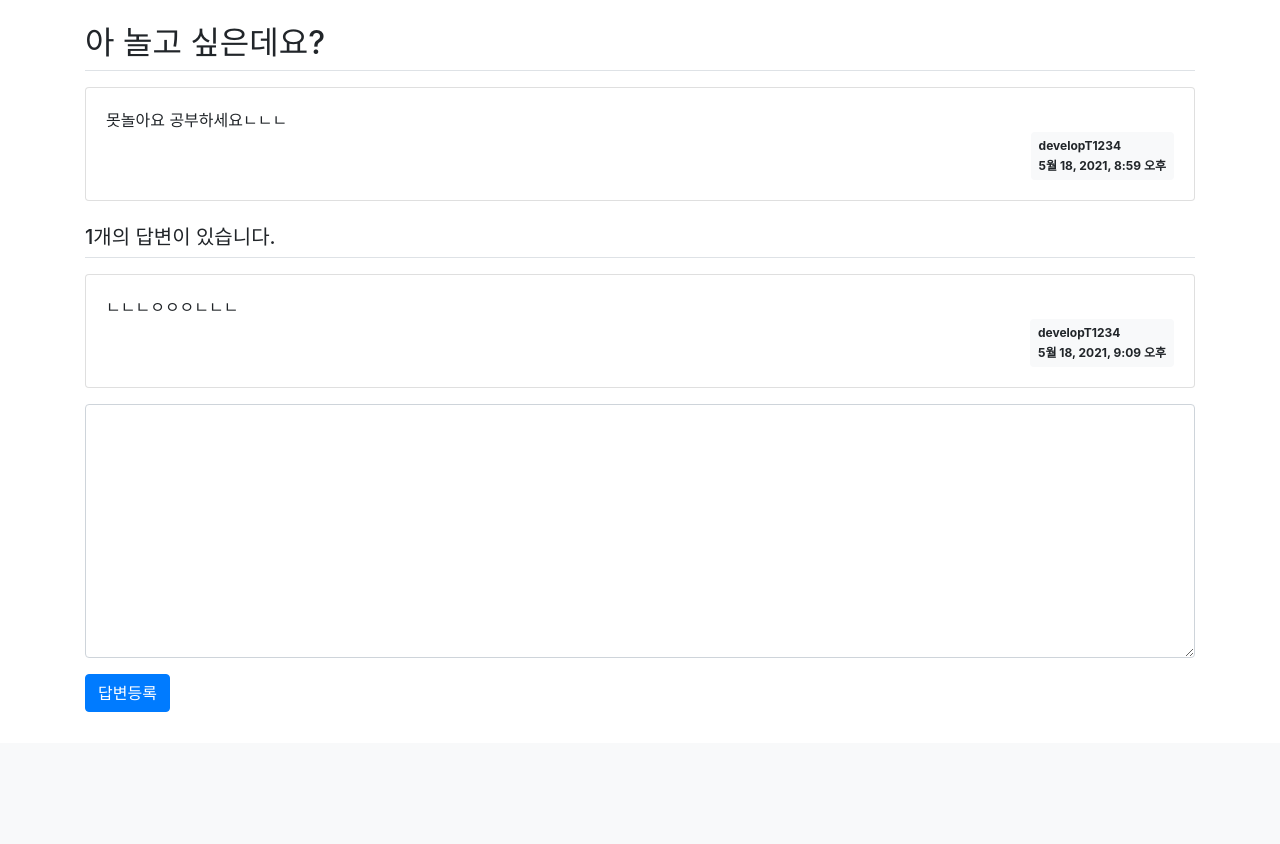
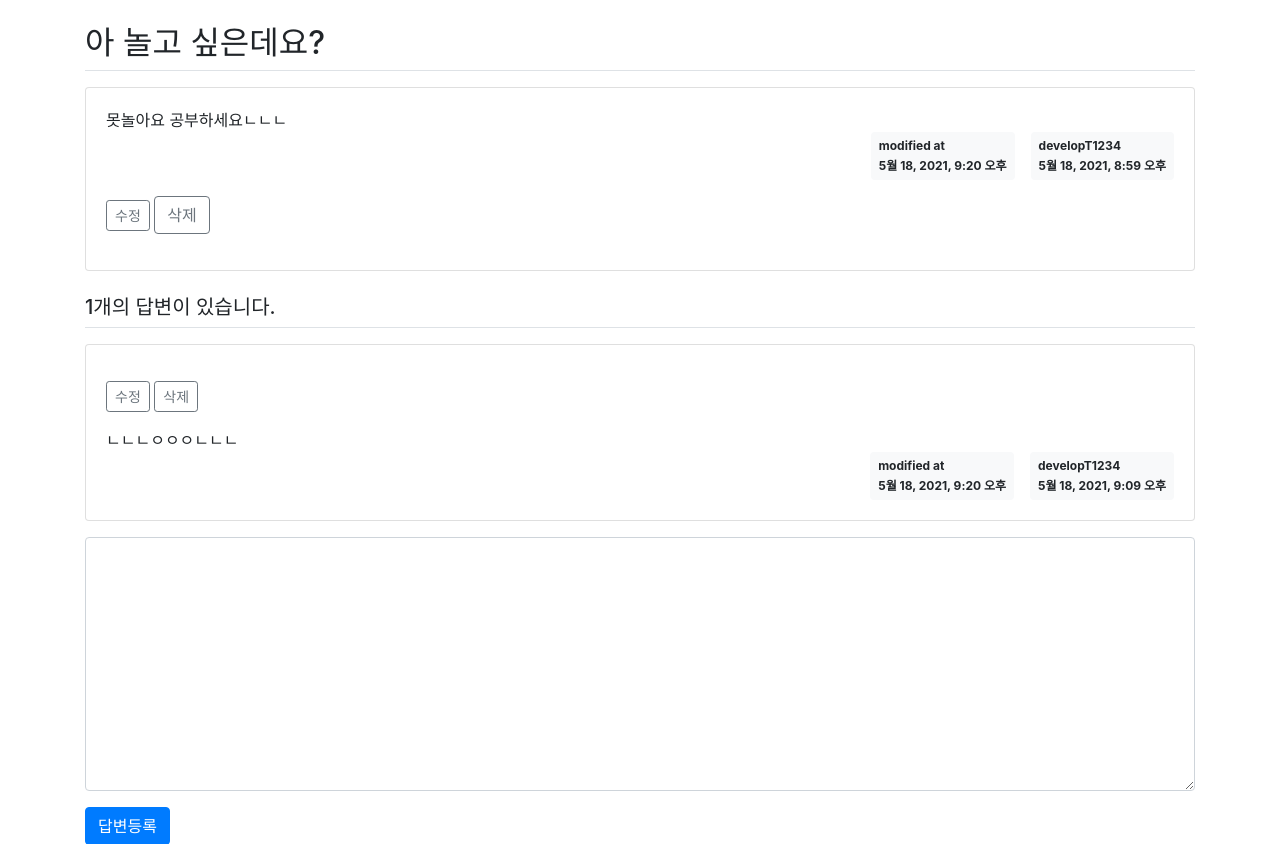
Before and after one commit to A-WOS/mysite, a Django app: page /pybo/answer/create/2/ in a window 1280 px wide. Shown: the part 57-901 px from the top of the page. Before the commit the page ends 769 px from the top, so only its background shows below. Run offline with Django 3.2, Linux system fonts and the light colour scheme; a user stored in the database is signed in; data comes from the database, SQL or seed files in the repository; both versions use the stored data as it was after the commit; some libraries are stand-ins or nearby versions.

Commit message:
게시물, 답변 수정 & 삭제 기능 추가하기

```diff
--- a/pybo/models.py
+++ b/pybo/models.py
@@ -7,6 +7,7 @@ class Question(models.Model):
     content = models.TextField()
     create_date = models.DateTimeField()
     author = models.ForeignKey(User, on_delete=models.CASCADE)
+    modify_date = models.DateTimeField(null=True, blank=True)
 
     def __str__(self):
         return self.subject
@@ -17,6 +18,7 @@ class Answer(models.Model):
     content = models.TextField()
     create_date = models.DateTimeField()
     author = models.ForeignKey(User, on_delete=models.CASCADE)
+    modify_date = models.DateTimeField(null=True, blank=True)
 
     def __str__(self):
         return self.content
--- a/pybo/urls.py
+++ b/pybo/urls.py
@@ -7,5 +7,9 @@ urlpatterns = [
     path('', views.index, name='index'),
     path('<int:question_id>/', views.detail, name='detail'),
     path('answer/create/<int:question_id>/', views.answer_create, name='answer_create'),
-    path('question/create/', views.question_create, name='question_create')
+    path('question/create/', views.question_create, name='question_create'),
+    path('question/modify/<int:question_id>/', views.question_modify, name='question_modify'),
+    path('question/delete/<int:question_id>/', views.question_delete, name='question_delete'),
+    path('answer/modify/<int:answer_id>/', views.answer_modify, name='answer_modify'),
+    path('answer/delete/<int:answer_id>/', views.answer_delete, name='answer_delete'),
 ]
--- a/pybo/views.py
+++ b/pybo/views.py
@@ -1,3 +1,4 @@
+from django.contrib import messages
 from django.core.paginator import Paginator
 from django.shortcuts import render, get_object_or_404, redirect
 from django.utils import timezone
@@ -69,3 +70,77 @@ def question_create(request):
     context = {'form': form}
 
     return render(request, 'pybo/question_form.html', context)
+
+
+@login_required(login_url='common:login')
+def question_modify(request, question_id):
+    """
+    pybo 질문 수정
+    """
+    question = get_object_or_404(Question, pk=question_id)
+    if request.user != question.author:
+        messages.error(request, '수정 권한이 업습니다.')
+        return redirect('pybo:detail', question_id=question_id)
+
+    if request.method == "POST":
+        form = QuestionForm(request.POST, instance=question)
+        if form.is_valid():
+            question = form.save(commit=False)
+            question.author = request.user
+            question.modify_date = timezone.now() # 수정일시 저장
+            question.save()
+            return redirect('pybo:detail', question_id=question.id)
+    else:
+        form = QuestionForm(instance=question)
+    context = {'form': form}
+    return render(request, 'pybo/question_form.html', context)
+
+
+@login_required(login_url='common:login')
+def question_delete(request, question_id):
+    """
+    pybo 질문 삭제
+    """
+    question = get_object_or_404(Question, pk=question_id)
+    if request.user != question.author:
+        messages.error(request, '삭제권한이 없습니다.')
+        return redirect('pybo:detail', question_id=question.id)
+    question.delete()
+    return redirect('pybo:index')
+
+
+@login_required(login_url='common:login')
+def answer_modify(request, answer_id):
+    """
+    pybo 답변 수정
+    """
+    answer = get_object_or_404(Answer, pk=answer_id)
+    if request.user != answer.author:
+        messages.error(request, '수정권한이 없습니다.')
+        return redirect('pybo:detail', question_id=answer.question.id)
+
+    if request.method == "POST":
+        form = AnswerForm(request.POST, instance=answer)
+        if form.is_valid():
+            answer = form.save(commit=False)
+            answer.author = request.user
+            answer.modify_date = timezone.now()
+            answer.save()
+            return redirect('pybo:detail', question_id=answer.question.id)
+    else:
+        form = AnswerForm(instance=answer)
+    context = {'answer': answer, 'form': form}
+    return render(request, 'pybo/answer_form.html', context)
+
+
+@login_required(login_url='common:login')
+def answer_delete(request, answer_id):
+    """
+    pybo 답변 삭제
+    """
+    answer = get_object_or_404(Answer, pk=answer_id)
+    if request.user != answer.author:
+        messages.error(request, '삭제권한이 없습니다.')
+    else:
+        answer.delete()
+    return redirect('pybo:detail', question_id=answer.question.id)
--- a/templates/base.html
+++ b/templates/base.html
@@ -17,5 +17,9 @@
 
 <script src="{% static 'jquery-3.6.0.min.js' %}"></script>
 <script src="{% static 'bootstrap.min.js' %}"></script>
+<!-- 자바스크립트 Start -->
+{% block script %}
+{% endblock %}
+<!-- 자바스크립트 End -->
 </body>
 </html>
--- a/templates/pybo/question_detail.html
+++ b/templates/pybo/question_detail.html
@@ -12,24 +12,61 @@
 {#</head>#}
 {#<body>#}
 <div class="container my-3">
+    <!-- 사용자 오류 표시 -->
+    {% if messages %}
+    <div class="alert alert-danger my-3" role="alert">
+    {% for message in messages %}
+        <strong>{{ message.tags }}</strong>
+        <ul><li>{{ message.message }}</li></ul>
+    {% endfor %}
+    </div>
+    {% endif %}
     <h2 class="border-bottom py-2">{{ question.subject }}</h2>
     <div class="card my-3">
         <div class="card-body">
             <div class="card-text" style="white-space: pre-line;">{{ question.content }}</div>
             <div class="d-flex justify-content-end">
+                {% if question.modify_date %}
+                <div class="badge badge-light p-2 text-left mx-3">
+                    <div class="mb-2">modified at</div>
+                    <div>{{ question.modify_date }}</div>
+                </div>
+                {% endif %}
                 <div class="badge badge-light p-2 text-left">
                     <div class="mb-2">{{ question.author.username }}</div>
                     <div>{{ question.create_date }}</div>
                 </div>
             </div>
+            {% if request.user == question.author %}
+            <div class="my-3">
+                <a href="{% url 'pybo:question_modify' question.id %}"
+                   class="btn btn-sm btn-outline-secondary">수정</a>
+                <a href="#" class="delete btn bnt-sm btn-outline-secondary"
+                   data-uri="{% url 'pybo:question_delete' question.id %}">삭제</a>
+            </div>
+            {% endif%}
         </div>
     </div>
     <h5 class="border-bottom my-3 py-2">{{question.answer_set.count}}개의 답변이 있습니다.</h5>
     {% for answer in question.answer_set.all %}
     <div class="card my-3">
         <div class="card-body">
+            {% if request.user == answer.author %}
+            <div class="my-3">
+                <a href="{% url 'pybo:answer_modify' answer.id %}"
+                   class="btn btn-sm btn-outline-secondary">수정</a>
+                <a href="#" class="delete btn btn-sm btn-outline-secondary"
+                   data-uri="{% url 'pybo:answer_delete' answer.id %}">삭제</a>
+            </div>
+            {% endif %}
             <div class="card-text" style="white-space: pre-line;">{{ answer.content }}</div>
             <div class="d-flex justify-content-end">
+                {% if answer.modify_date %}
+                <div class="badge badge-light p-2 text-left mx-3">
+                    <div class="mb-2">modified at</div>
+                    <div>{{ answer.modify_date }}</div>
+                </div>
+                {% endif %}
                 <div class="badge badge-light p-2 text-left">
                     <div class="mb-2">{{ answer.author.username }}</div>
                     <div>{{ answer.create_date }}</div>
@@ -92,3 +129,15 @@
 
 {#</html>#}
 {% endblock %}
+
+{% block script %}
+<script type="text/javascript">
+    $(document).ready(function () {
+        $(".delete").on('click', function () {
+            if(confirm("정말로 삭제하시겠습니까?")) {
+                location.href = $(this).data('uri');
+            }
+        });
+    });
+</script>
+{% endblock %}
```
Also changed, not shown: templates/pybo/answer_form.html (added, +16 -0 lines), db.sqlite3.
